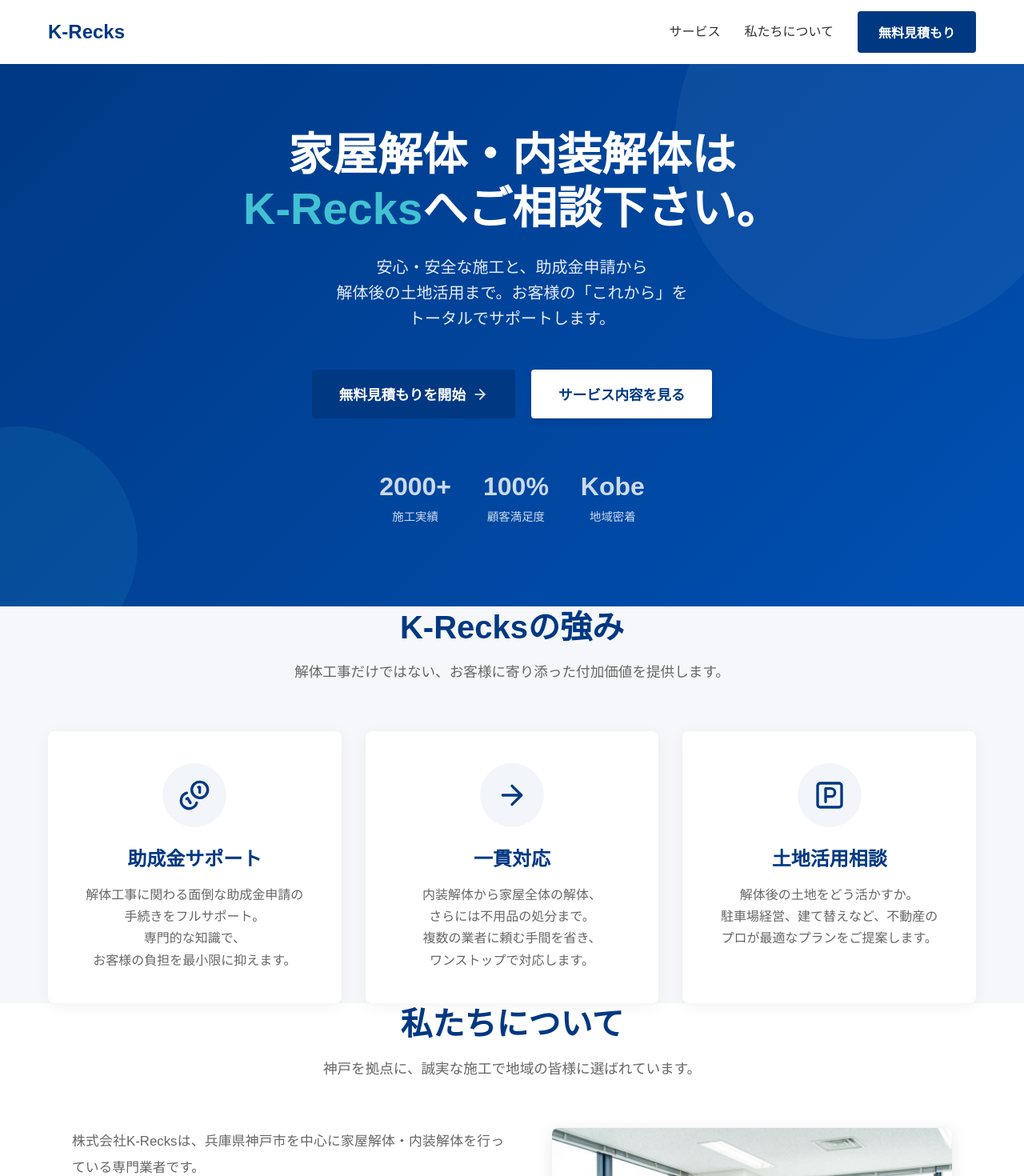
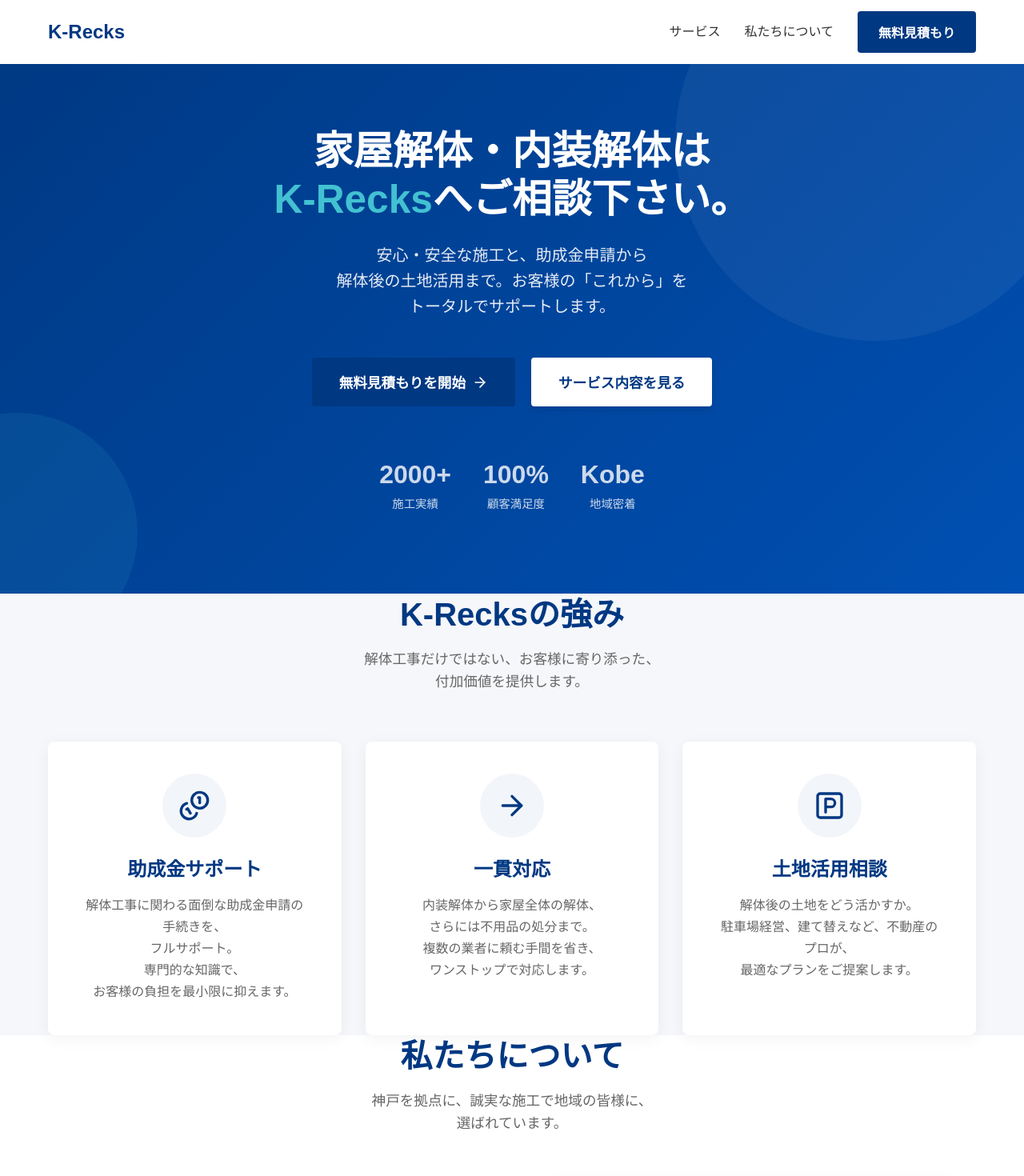
Before and after one commit to keiakiguchi-tech/k-recks-LP, a React (Vite) app: page / in a window 1280 px wide. Shown: the top 1470 px of the page at 80% size. Built offline with nearby package versions, Linux system fonts and the light colour scheme.

Commit message:
Add files via upload

```diff
--- a/src/components/About.tsx
+++ b/src/components/About.tsx
@@ -8,7 +8,8 @@
                 <div className="section-header">
                     <h2 className="section-title">私たちについて</h2>
                     <p className="section-subtitle">
-                        神戸を拠点に、誠実な施工で地域の皆様に選ばれています。
+                        神戸を拠点に、誠実な施工で地域の皆様に、<br />
+                        選ばれています。
                     </p>
                 </div>
 
--- a/src/components/Features.tsx
+++ b/src/components/Features.tsx
@@ -9,7 +9,8 @@
             title: "助成金サポート",
             description: (
                 <>
-                    解体工事に関わる面倒な助成金申請の手続きをフルサポート。<br />
+                    解体工事に関わる面倒な助成金申請の手続きを、<br />
+                    フルサポート。<br />
                     専門的な知識で、<br />
                     お客様の負担を最小限に抑えます。
                 </>
@@ -33,7 +34,8 @@
             description: (
                 <>
                     解体後の土地をどう活かすか。<br />
-                    駐車場経営、建て替えなど、不動産のプロが最適なプランをご提案します。
+                    駐車場経営、建て替えなど、不動産のプロが、<br />
+                    最適なプランをご提案します。
                 </>
             )
         }
@@ -45,7 +47,8 @@
                 <div className="section-header">
                     <h2 className="section-title">K-Recksの強み</h2>
                     <p className="section-subtitle">
-                        解体工事だけではない、お客様に寄り添った付加価値を提供します。
+                        解体工事だけではない、お客様に寄り添った、<br />
+                        付加価値を提供します。
                     </p>
                 </div>
 
--- a/src/styles/hero.css
+++ b/src/styles/hero.css
@@ -36,7 +36,7 @@
 }
 
 .hero-title {
-    font-size: 3.5rem;
+    font-size: 3.1rem;
     margin-bottom: 24px;
     color: white;
     line-height: 1.2;
@@ -90,7 +90,7 @@
     }
 
     .hero-title {
-        font-size: 2.5rem;
+        font-size: 2.2rem;
     }
 
     .hero-description {
```
